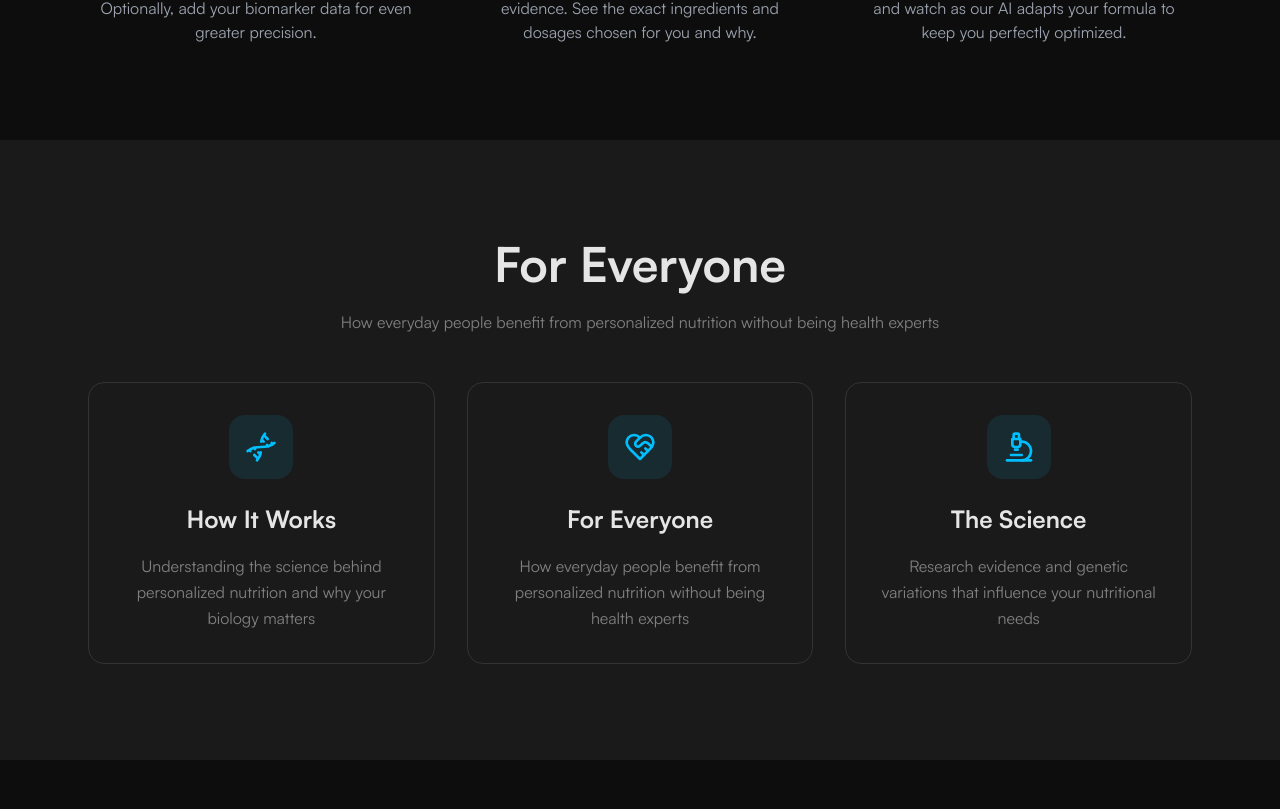
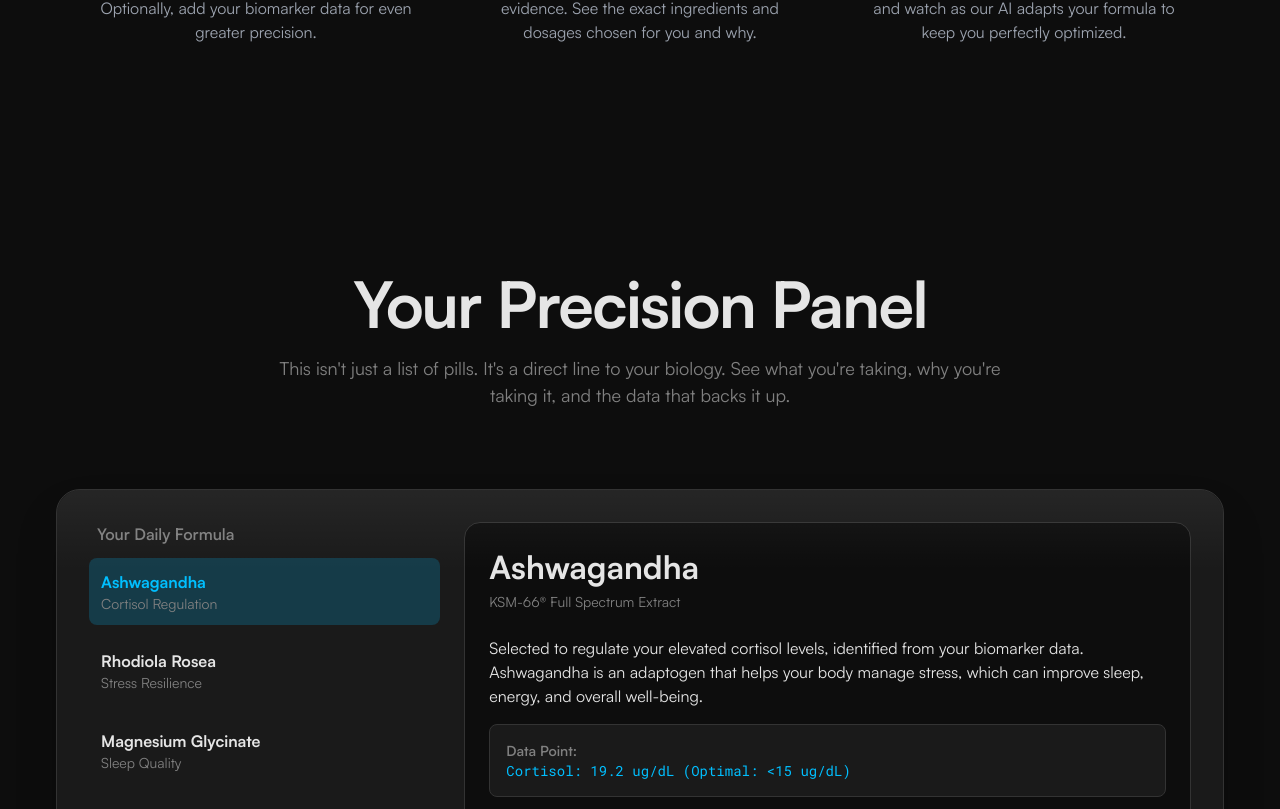
Before and after one commit to seanvraineri/supplementscribeai, a Next.js app: page / in a window 1280 px wide. Shown: the part 4531-5340 px from the top of the page. Built offline with nearby package versions, Linux system fonts and the light colour scheme; a web font is replaced by a local one.

Commit message:
🧹 Cleanup: Remove duplicate 'For Everyone' section from homepage to eliminate redundant content

```diff
--- a/src/app/page.tsx
+++ b/src/app/page.tsx
@@ -345,69 +345,6 @@ export default function HomePage() {
         </div>
       </section>
 
-      {/* For Everyone Section */}
-      <section className="py-24 bg-dark-panel">
-        <div className="container mx-auto px-6 max-w-6xl">
-          <motion.div
-            className="text-center mb-12"
-            initial={{ opacity: 0, y: 20 }}
-            whileInView={{ opacity: 1, y: 0 }}
-            transition={{ duration: 0.6 }}
-            viewport={{ once: true }}
-          >
-            <h2 className="text-3xl font-bold mb-4 text-dark-primary">For Everyone</h2>
-            <p className="text-dark-secondary max-w-2xl mx-auto">
-              How everyday people benefit from personalized nutrition without being health experts
-            </p>
-          </motion.div>
-
-          <div className="grid md:grid-cols-3 gap-8">
-            {[
-              {
-                title: "How It Works",
-                description: "Understanding the science behind personalized nutrition and why your biology matters",
-                href: "/how-it-works",
-                icon: <Dna className="w-8 h-8 text-dark-accent" />
-              },
-              {
-                title: "For Everyone",
-                description: "How everyday people benefit from personalized nutrition without being health experts",
-                href: "/for-everyone",
-                icon: <HeartHandshake className="w-8 h-8 text-dark-accent" />
-              },
-              {
-                title: "The Science",
-                description: "Research evidence and genetic variations that influence your nutritional needs",
-                href: "/science",
-                icon: <Microscope className="w-8 h-8 text-dark-accent" />
-              }
-            ].map((item, index) => (
-              <motion.div
-                key={index}
-                initial={{ opacity: 0, y: 20 }}
-                whileInView={{ opacity: 1, y: 0 }}
-                transition={{ duration: 0.6, delay: index * 0.1 }}
-                viewport={{ once: true }}
-              >
-                <Link href={item.href}>
-                  <div className="group bg-dark-panel border border-dark-border rounded-2xl p-8 text-center hover:border-dark-accent transition-all duration-300 cursor-pointer h-full">
-                    <div className="inline-flex items-center justify-center w-16 h-16 bg-dark-accent/10 rounded-2xl mb-6">
-                      {item.icon}
-                    </div>
-                    <h3 className="text-xl font-bold mb-4 text-dark-primary group-hover:text-dark-accent transition-colors">
-                      {item.title}
-                    </h3>
-                    <p className="text-dark-secondary leading-relaxed">
-                      {item.description}
-                    </p>
-                  </div>
-                </Link>
-              </motion.div>
-            ))}
-          </div>
-        </div>
-      </section>
-
       {/* Precision Panel Section */}
       <section className="py-32">
         <div className="container mx-auto px-4">
```
